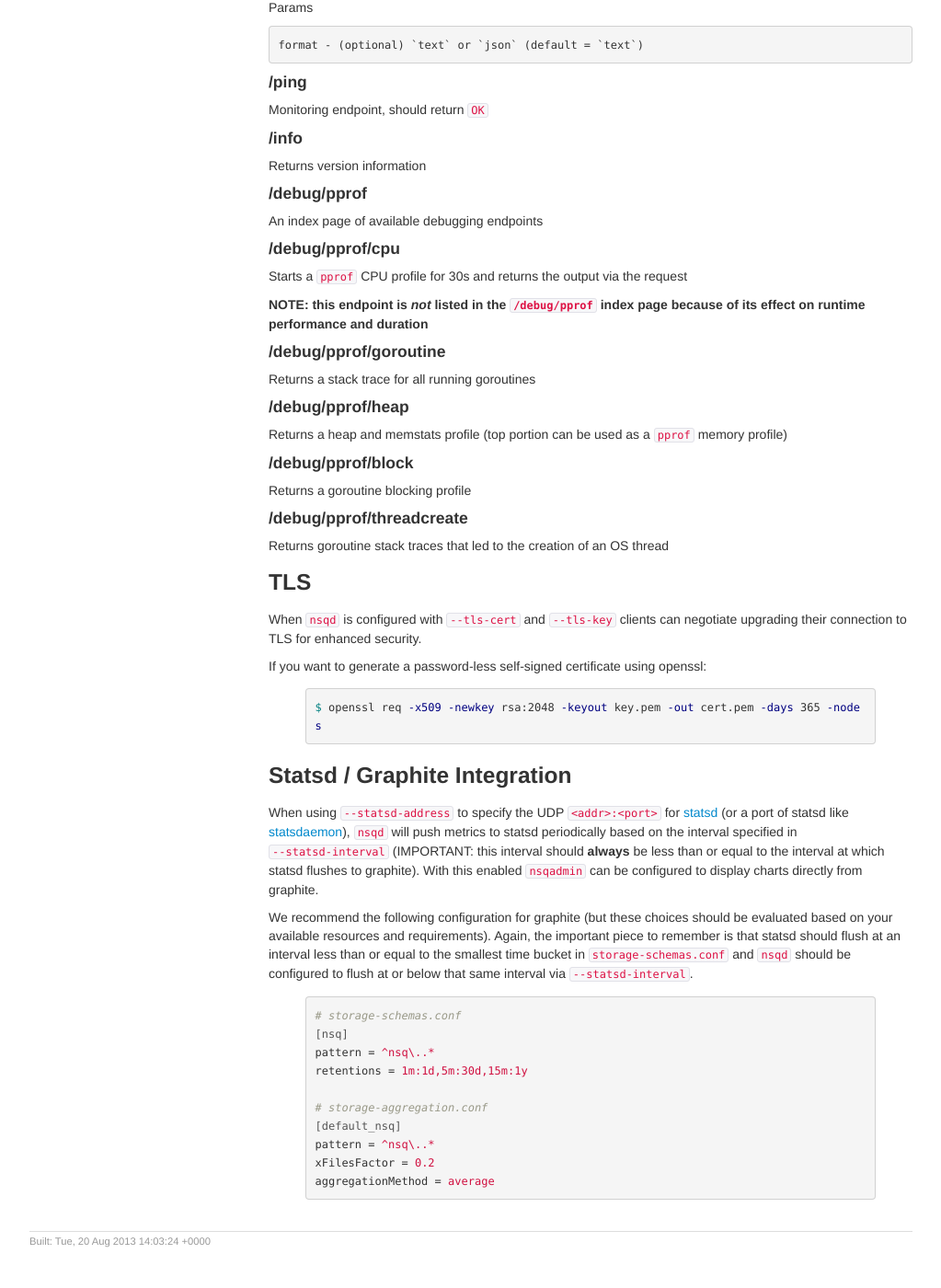
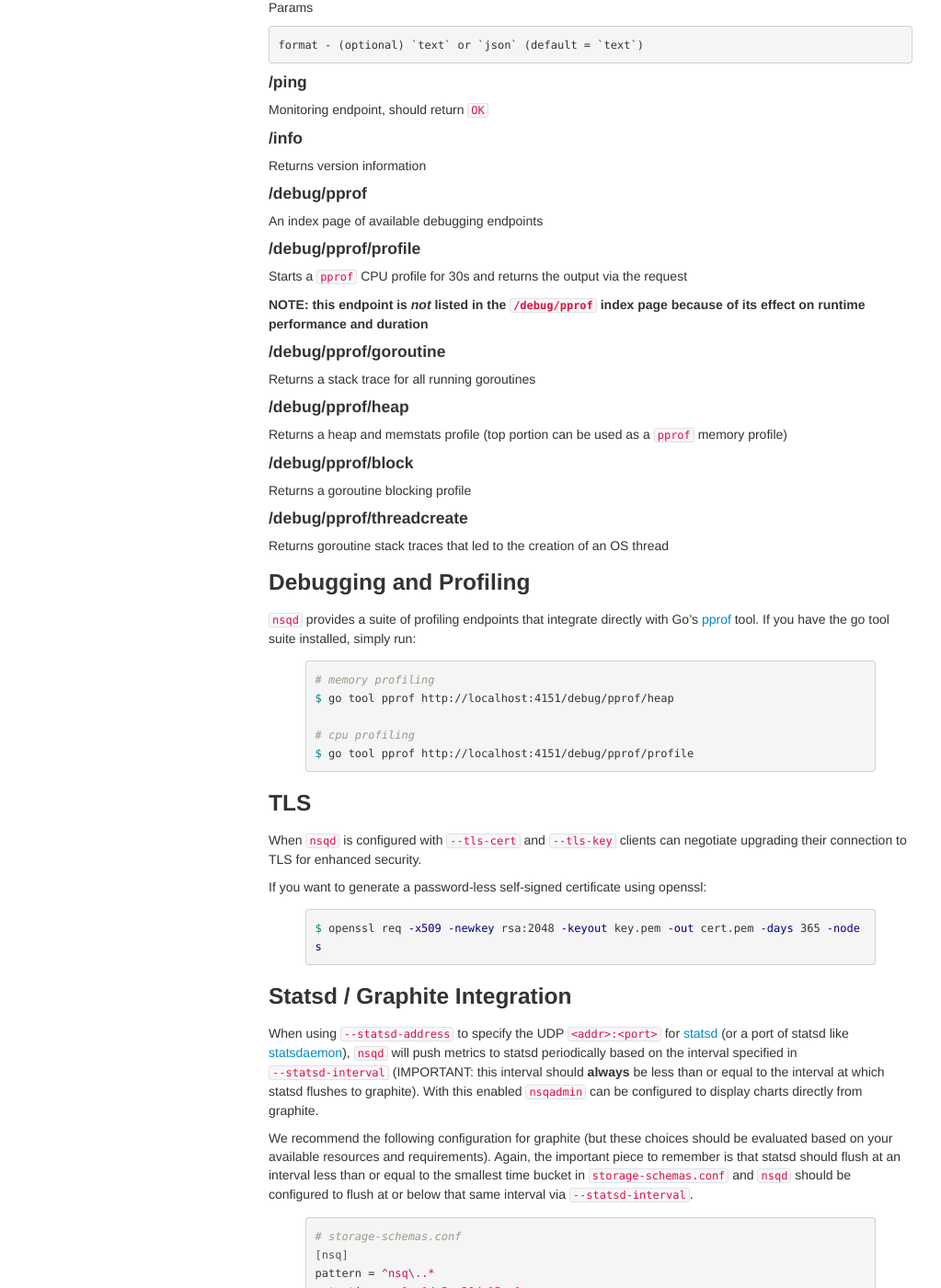
Before and after one commit to nsqio/nsq, a Jekyll site: the page built from _posts/2012-12-01-nsqd.md, in a window 1280 px wide and 1400 px high, scrolled down 2708 px. Shown: the whole window at 92% size, without its empty margins (118-1141 px from the left). Built offline with Jekyll 4.4.1, drawn with Linux system fonts in a browser that asks for light colours; before the commit the page ends 4077 px from its top, so only the background shows below that.

Commit message:
update profiling nsqd

```diff
--- a/_posts/2012-12-01-nsqd.md
+++ b/_posts/2012-12-01-nsqd.md
@@ -160,7 +160,7 @@
 
 An index page of available debugging endpoints
 
-#### /debug/pprof/cpu
+#### /debug/pprof/profile
 
 Starts a `pprof` CPU profile for 30s and returns the output via the request
 
@@ -182,6 +182,19 @@
 #### /debug/pprof/threadcreate
 
 Returns goroutine stack traces that led to the creation of an OS thread
+
+### Debugging and Profiling
+
+`nsqd` provides a suite of profiling endpoints that integrate directly with Go's [pprof][go_pprof]
+tool.  If you have the go tool suite installed, simply run:
+
+{% highlight bash %}
+# memory profiling
+$ go tool pprof http://localhost:4151/debug/pprof/heap
+
+# cpu profiling
+$ go tool pprof http://localhost:4151/debug/pprof/profile
+{% endhighlight %}
 
 ### TLS
 
@@ -220,3 +233,5 @@
 xFilesFactor = 0.2
 aggregationMethod = average
 {% endhighlight %}
+
+[go_pprof]: http://golang.org/pkg/net/http/pprof/#pkg-overview
```
